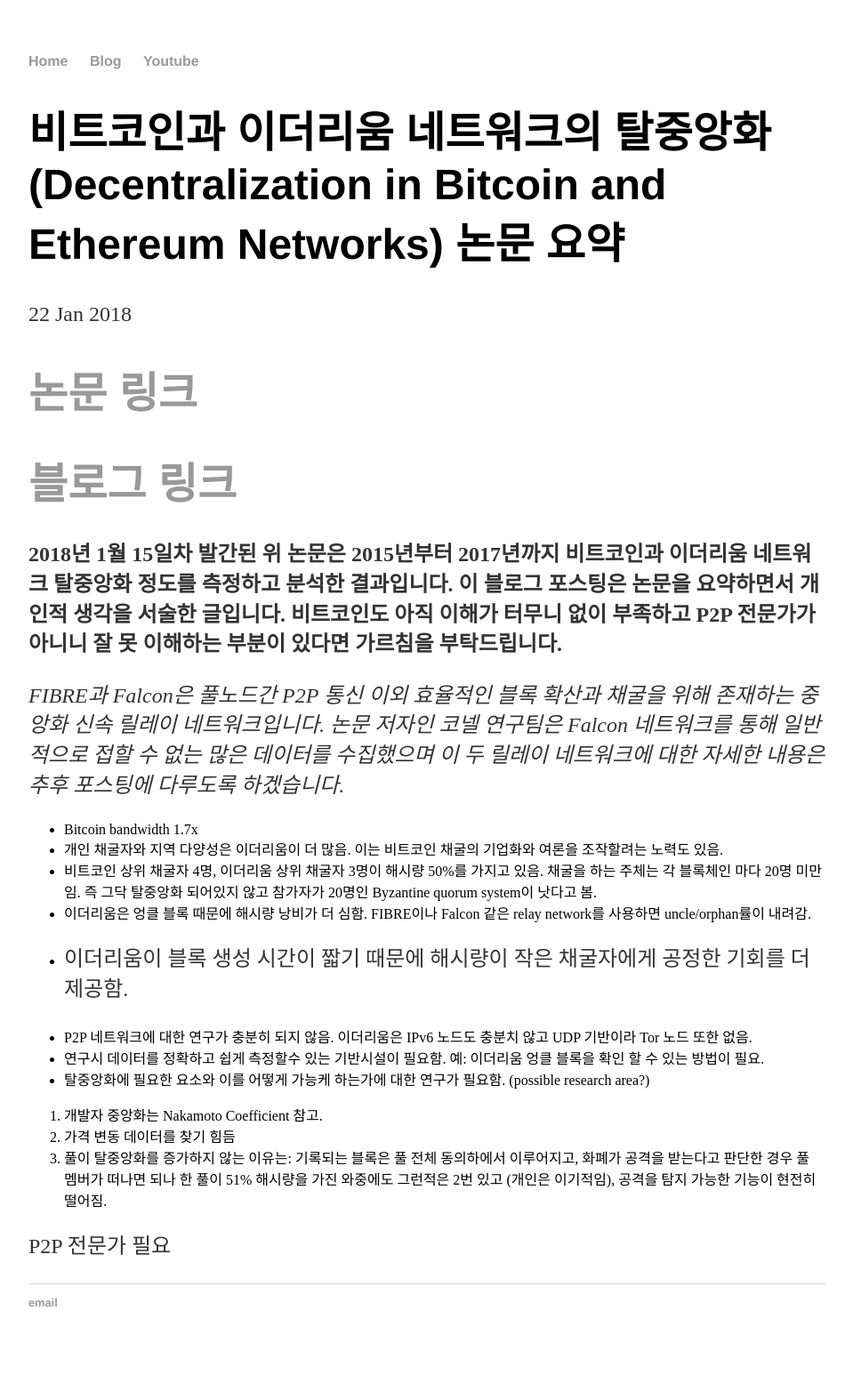
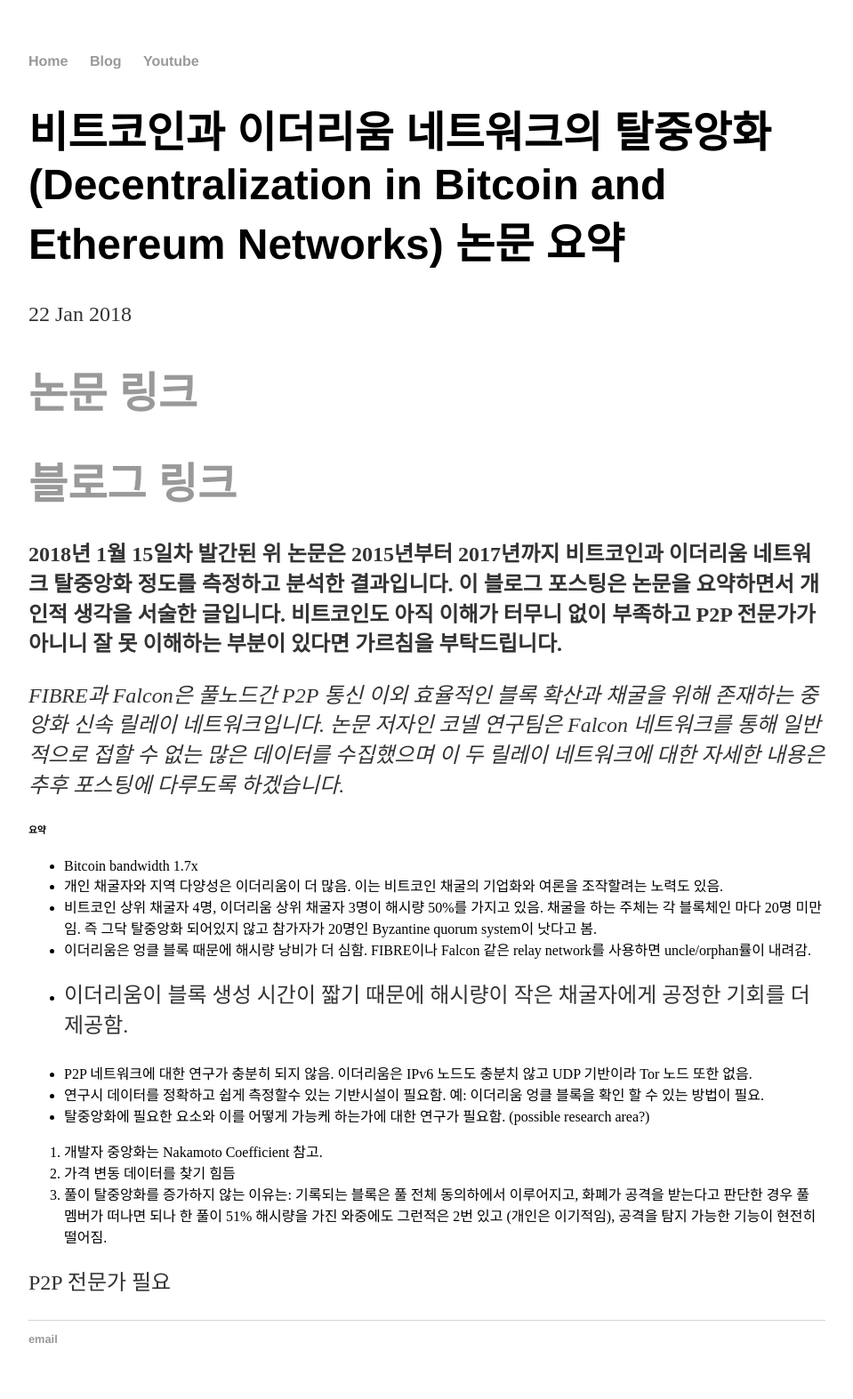
Before and after one commit to matthew-mskim/s3unha.github.io, a Jekyll site: the page built from _posts/2018-01-22-DBEN-Review.md, in a window 1280 px wide. Shown: the whole page at 89% size, without its empty margins (160-1119 px from the left). Built offline with Jekyll 4.4.1, drawn with Linux system fonts in a browser that asks for light colours; before the commit the page ends 1532 px from its top, so only the background shows below that.

Commit message:
Update 2018-01-22-DBEN-Review.md

```diff
--- a/_posts/2018-01-22-DBEN-Review.md
+++ b/_posts/2018-01-22-DBEN-Review.md
@@ -11,6 +11,7 @@
 
 *FIBRE과 Falcon은 풀노드간 P2P 통신 이외 효율적인 블록 확산과 채굴을 위해 존재하는 중앙화 신속 릴레이 네트워크입니다. 논문 저자인 코넬 연구팀은 Falcon 네트워크를 통해 일반적으로 접할 수 없는 많은 데이터를 수집했으며 이 두 릴레이 네트워크에 대한 자세한 내용은 추후 포스팅에 다루도록 하겠습니다.*
 
+###### 요약
 - Bitcoin bandwidth 1.7x
 - 개인 채굴자와 지역 다양성은 이더리움이 더 많음. 이는 비트코인 채굴의 기업화와 여론을 조작할려는 노력도 있음.
 - 비트코인 상위 채굴자 4명, 이더리움 상위 채굴자 3명이 해시량 50%를 가지고 있음. 채굴을 하는 주체는 각 블록체인 마다 20명 미만임. 즉 그닥 탈중앙화 되어있지 않고 참가자가 20명인 Byzantine quorum system이 낫다고 봄.
```
